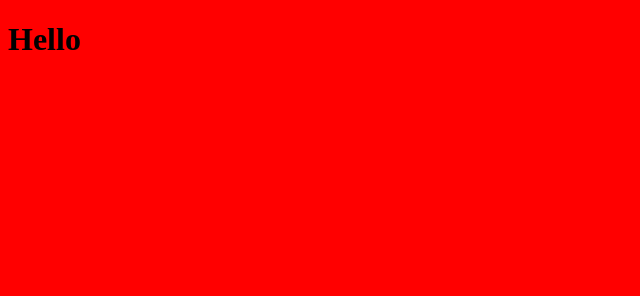
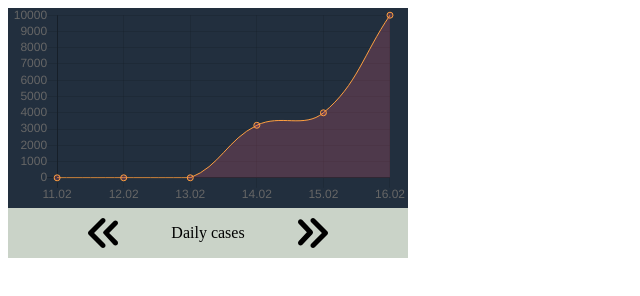
Before and after one commit to zxc-covid/Covid-dashboard, a website built with webpack: page src/index.html in a window 1280 px wide. Shown: the whole page, without its empty margins (0-640 px from the left). Built offline with nearby package versions, Linux system fonts and the light colour scheme.

Commit message:
feat: basic graph implementation

```diff
--- a/package.json
+++ b/package.json
@@ -53,6 +53,7 @@
     "webpack-dev-server": "^3.11.0"
   },
   "dependencies": {
-    "@babel/polyfill": "^7.12.1"
+    "@babel/polyfill": "^7.12.1",
+    "chart.js": "^2.9.4"
   }
 }
--- a/src/index.html
+++ b/src/index.html
@@ -7,6 +7,6 @@
     <title>Covid-dashboard</title>
 </head>
 <body>
-    <h1>Hello</h1>
+    <div class="graph-wrapper"></div>
 </body>
 </html>
--- /dev/null
+++ b/src/js/graph/graph.js
@@ -0,0 +1,62 @@
+import Chart from 'chart.js';
+
+const GraphWrapper = document.querySelector('.graph-wrapper');
+const Graph = document.createElement('canvas');
+Graph.classList.add('graph');
+GraphWrapper.appendChild(Graph);
+
+const GraphControls = document.createElement('div');
+GraphControls.classList.add('graph-controls');
+GraphWrapper.appendChild(GraphControls);
+
+const RightArrow = document.createElement('button');
+RightArrow.classList.add('graph-arrow--right');
+
+const LeftArrow = document.createElement('button');
+LeftArrow.classList.add('graph-arrow--left');
+
+const GraphDescription = document.createElement('p');
+GraphDescription.classList.add('graph--description');
+GraphDescription.innerText = 'Daily cases';
+
+GraphControls.appendChild(LeftArrow);
+GraphControls.appendChild(GraphDescription);
+GraphControls.appendChild(RightArrow);
+
+const ChartData = [1, 2, 3, 3232, 4000, 10000];
+const ChartLabels = ['11.02', '12.02', '13.02', '14.02', '15.02', '16.02'];
+
+const myChart = new Chart(Graph, {
+  type: 'line',
+  data: {
+    labels: ChartLabels,
+    datasets: [{
+      label: 'cases',
+      data: ChartData,
+      backgroundColor: 'rgba(255, 99, 132, 0.2)',
+      borderColor: 'rgba(255, 159, 64, 1)',
+      borderWidth: 1,
+    }],
+  },
+  options: {
+    tooltips: {
+      mode: 'point',
+    },
+    scales: {
+      yAxes: [{
+        ticks: {
+          beginAtZero: true,
+        },
+      }],
+    },
+    legend: {
+      display: false,
+    },
+  },
+});
+
+setTimeout(() => {
+  myChart.data.datasets[0].data.forEach((e) => e * 2);
+  myChart.update();
+  console.log('w');
+}, 2000);
--- a/src/js/main.js
+++ b/src/js/main.js
@@ -1,2 +1,5 @@
 // all imports for js will be here
 import '../styles/styles.sass';
+import '../styles/graph/graph.sass';
+
+import './graph/graph';
--- /dev/null
+++ b/src/styles/graph/graph.sass
@@ -0,0 +1,41 @@
+.graph-wrapper
+    display: flex
+    flex-direction: column
+    width: 400px
+    height: 250px
+    background-color: #222f3e;
+
+.graph
+    width: 100%
+    height: 80%
+
+.graph-controls
+    display: flex
+    flex-direction: row
+    justify-content: center
+    align-items: center
+    width: 100%
+    height: 20%
+    background-color: #CAD3C8
+
+.graph--description
+    min-width: 100px
+    text-align: center
+
+.graph-arrow--right
+    width: 30px
+    height: 30px
+    margin: 0 40px
+    background: url('../../assets/images/arrow-right-graph.svg')
+    background-position: 50% 50%
+    background-repeat: no-repeat
+    border: none
+
+.graph-arrow--left
+    margin: 0 40px
+    width: 30px
+    height: 30px
+    background: url('../../assets/images/arrow-left-graph.svg')
+    background-position: 50% 50%
+    background-repeat: no-repeat
+    border: none
--- a/src/styles/styles.sass
+++ b/src/styles/styles.sass
@@ -1,3 +1,3 @@
 //all imports for styles will be here
 body
-    background-color: red;
+    background-color: white
--- a/webpack.config.js
+++ b/webpack.config.js
@@ -101,7 +101,7 @@ module.exports = {
         use: getCssLoaders('sass-loader'),
       },
       {
-        test: /\.(jpg|jpeg|png|gif)$/,
+        test: /\.(jpg|jpeg|png|gif|svg)$/,
         use: ['file-loader'],
       },
       {
```
Also changed, not shown: src/assets/images/arrow-left-graph.svg (added), src/assets/images/arrow-right-graph.svg (added), src/js/graph/tmp.txt (deleted), src/styles/graph/tmp.txt (deleted), 1 other file.
